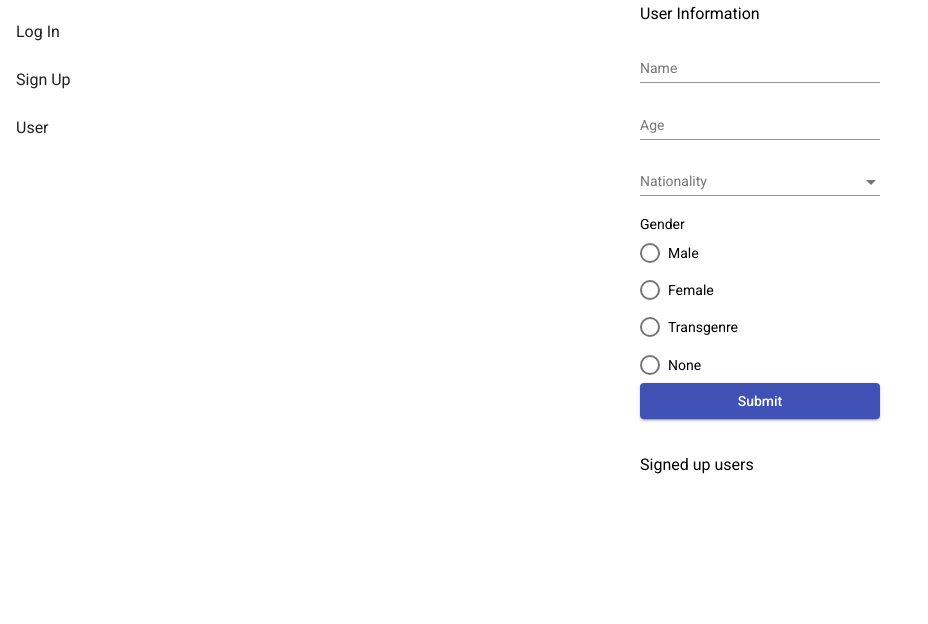
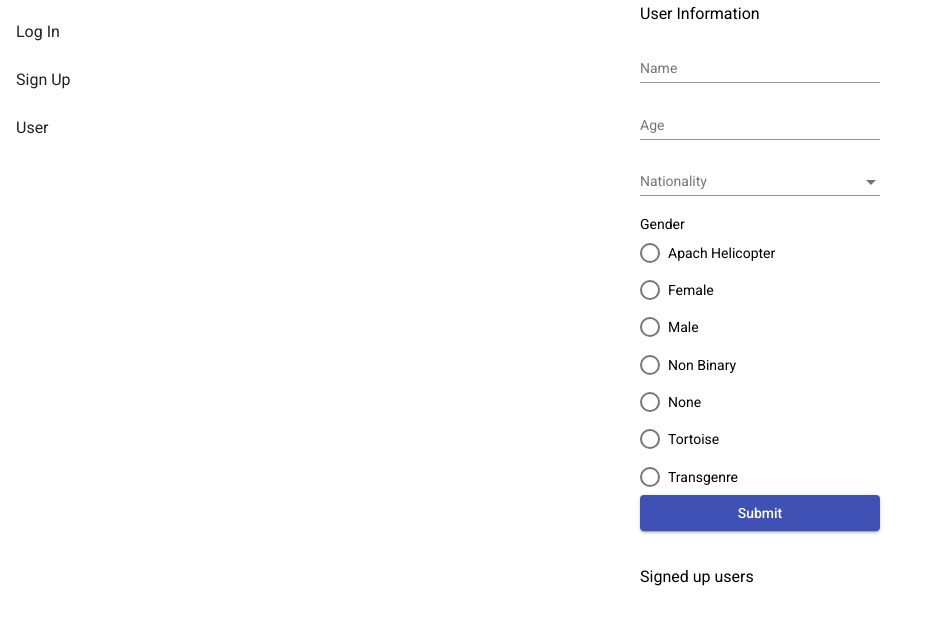
Before and after one commit to ElMachistador/forms, an Angular app: page /user in a window 1280 px wide. Shown: the top 624 px of the page, without its empty margins (0-928 px from the left). Built offline with nearby package versions, Linux system fonts and the light colour scheme.

Commit message:
keyvalues for genders done

```diff
--- /dev/null
+++ b/src/app/genders.ts
@@ -0,0 +1,9 @@
+export const genders = {
+  male: "Male",
+  female: "Female",
+  transgenre: "Transgenre",
+  non_binary: "Non Binary",
+  apach_helicopter: "Apach Helicopter",
+  tortoise: "Tortoise",
+  none: "None"
+}
--- a/src/app/user/user.component.html
+++ b/src/app/user/user.component.html
@@ -33,26 +33,12 @@
   </mat-form-field>
 
 
-  <!-- <mat-form-field> -->
-    <label>Gender</label>
-    <mat-radio-group formControlName="gender">
-      <mat-radio-button value="male"> Male </mat-radio-button>
-      <mat-radio-button value="female"> Female </mat-radio-button>
-      <mat-radio-button value="transgenre"> Transgenre</mat-radio-button>
-      <mat-radio-button value="none"> None </mat-radio-button>
-    </mat-radio-group>
-  <!-- </mat-form-field> -->
-
-
-  <!-- <mat-form-field>
-    <mat-label>Gender</mat-label>
-    <mat-select formControlName="gender">
-      <mat-option value="male"> Male </mat-option>
-      <mat-option value="female"> Female </mat-option>
-      <mat-option value="transgenre"> Transgenre </mat-option>
-      <mat-option value="none"> None </mat-option>
-    </mat-select>
-  </mat-form-field> -->
+  <label>Gender</label>
+  <mat-radio-group formControlName="gender">
+    <ng-container *ngFor="let gender of genders | keyvalue">
+      <mat-radio-button [value]="gender.key">{{gender.value}}</mat-radio-button>
+    </ng-container>
+  </mat-radio-group>
 
   <button mat-raised-button color="primary" type="submit">Submit</button>
 
--- a/src/app/user/user.component.ts
+++ b/src/app/user/user.component.ts
@@ -1,5 +1,7 @@
 import { Component} from '@angular/core';
+
 import { countries } from '../countries';
+import { genders } from '../genders';
 
 import { FormGroup, FormControl, Validators } from '@angular/forms';
 
@@ -19,6 +21,7 @@ interface User {
 })
 export class UserComponent{
   readonly countries = countries;
+  readonly genders = genders;
   form = new FormGroup({
     name: new FormControl(),
     age: new FormControl(),
```
